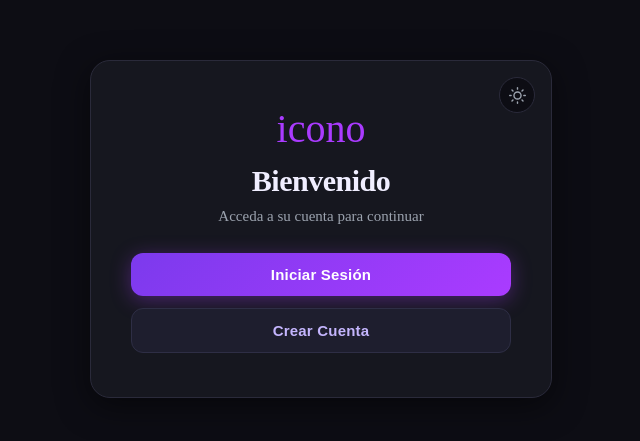
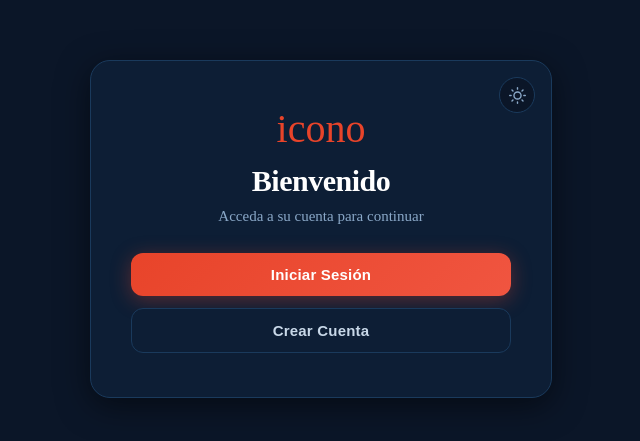
Before and after one commit to FacuNavas12/Asistente-ETL-Desarrollo, a React (Vite) app in the folder frontend/: page / in a window 1280 px wide. Shown: the part 191-632 px from the top of the page, without its empty margins (319-959 px from the left). Built offline with nearby package versions, Linux system fonts and the light colour scheme.

Commit message:
Cambios en paletas de colores

```diff
--- a/frontend/src/pages/CrearETL/CreateETL.css
+++ b/frontend/src/pages/CrearETL/CreateETL.css
@@ -52,18 +52,18 @@
   font-weight: 600;
   border: none;
   border-radius: 12px;
-  background: linear-gradient(135deg, #7c3aed, #aa3bff);
+  background: linear-gradient(135deg, #E8442A, #F05540);
   color: #fff;
   cursor: pointer;
   align-self: flex-start;
-  box-shadow: 0 4px 20px rgba(170, 59, 255, 0.35);
+  box-shadow: 0 4px 20px rgba(232, 68, 42, 0.35);
   transition: opacity 0.2s, transform 0.15s, box-shadow 0.2s;
 }
 
 .etl-submit-btn:hover {
   opacity: 0.9;
   transform: translateY(-2px);
-  box-shadow: 0 6px 28px rgba(170, 59, 255, 0.5);
+  box-shadow: 0 6px 28px rgba(232, 68, 42, 0.5);
 }
 
 .etl-submit-btn:active {
--- a/frontend/src/pages/CrearETL/components/homeModal.css
+++ b/frontend/src/pages/CrearETL/components/homeModal.css
@@ -66,10 +66,10 @@
   font-weight: 600;
   border: none;
   border-radius: 10px;
-  background: linear-gradient(135deg, #7c3aed, #aa3bff);
+  background: linear-gradient(135deg, #E8442A, #F05540);
   color: #fff;
   cursor: pointer;
-  box-shadow: 0 4px 16px rgba(170, 59, 255, 0.3);
+  box-shadow: 0 4px 16px rgba(232, 68, 42, 0.3);
   transition: opacity 0.2s, transform 0.15s;
 }
 
--- a/frontend/src/pages/Home/Home.css
+++ b/frontend/src/pages/Home/Home.css
@@ -35,10 +35,10 @@
   font-weight: 600;
   border: none;
   border-radius: 10px;
-  background: linear-gradient(135deg, #7c3aed, #aa3bff);
+  background: linear-gradient(135deg, #E8442A, #F05540);
   color: #fff;
   cursor: pointer;
-  box-shadow: 0 4px 16px rgba(170, 59, 255, 0.3);
+  box-shadow: 0 4px 16px rgba(232, 68, 42, 0.3);
   transition: opacity 0.2s, transform 0.15s, box-shadow 0.2s;
   text-align: left;
   width: 100%;
@@ -47,7 +47,7 @@
 .etl-create-btn:hover {
   opacity: 0.9;
   transform: translateY(-2px);
-  box-shadow: 0 6px 24px rgba(170, 59, 255, 0.45);
+  box-shadow: 0 6px 24px rgba(232, 68, 42, 0.45);
 }
 
 .etl-create-btn:active {
@@ -135,7 +135,7 @@
 
 .etl-card:hover {
   border-color: var(--accent-border);
-  box-shadow: 0 4px 20px rgba(170, 59, 255, 0.18);
+  box-shadow: 0 4px 20px rgba(232, 68, 42, 0.18);
   transform: translateY(-2px);
 }
 
--- a/frontend/src/styles/authButtons.css
+++ b/frontend/src/styles/authButtons.css
@@ -27,23 +27,23 @@
 }
 
 .auth-btn.login {
-  background: linear-gradient(135deg, #7c3aed, #aa3bff);
-  box-shadow: 0 4px 20px rgba(170, 59, 255, 0.35);
+  background: linear-gradient(135deg, #E8442A, #F05540);
+  box-shadow: 0 4px 20px rgba(232, 68, 42, 0.35);
 }
 
 .auth-btn.login:hover {
-  box-shadow: 0 6px 28px rgba(170, 59, 255, 0.5);
+  box-shadow: 0 6px 28px rgba(232, 68, 42, 0.5);
 }
 
 .auth-btn.signup {
-  background: #1e1e2e;
-  border: 1px solid #2e2e45;
-  color: #c4b5fd;
+  background: #0D1E35;
+  border: 1px solid #1A3A5C;
+  color: #C8D8E8;
 }
 
 .auth-btn.signup:hover {
-  background: #252538;
-  border-color: #aa3bff;
+  background: #132540;
+  border-color: #E8442A;
 }
 
 .auth-btn.logout {
--- a/frontend/src/styles/theme.css
+++ b/frontend/src/styles/theme.css
@@ -7,28 +7,28 @@
 }
 
 .app-dark {
-  --bg: #0d0d14;
-  --surface: #16171f;
-  --border: #2a2a3a;
-  --text: #9ca3af;
-  --text-h: #f0eeff;
-  --accent: #aa3bff;
-  --accent-bg: rgba(170, 59, 255, 0.12);
-  --accent-border: rgba(170, 59, 255, 0.45);
+  --bg: #0B1628;
+  --surface: #0D1E35;
+  --border: #1A3A5C;
+  --text: #8AA8C8;
+  --text-h: #FFFFFF;
+  --accent: #E8442A;
+  --accent-bg: rgba(232, 68, 42, 0.12);
+  --accent-border: rgba(232, 68, 42, 0.45);
   --shadow: 0 8px 32px rgba(0, 0, 0, 0.5);
   background: var(--bg);
   color: var(--text);
 }
 
 .app-light {
-  --bg: #f0f2f8;
+  --bg: #eaf1f8;
   --surface: #ffffff;
-  --border: #e0e0f0;
-  --text: #6b6880;
-  --text-h: #1a1a2e;
-  --accent: #7c3aed;
-  --accent-bg: rgba(124, 58, 237, 0.08);
-  --accent-border: rgba(124, 58, 237, 0.35);
+  --border: #b8d0e8;
+  --text: #4a6a8a;
+  --text-h: #0D1E35;
+  --accent: #E8442A;
+  --accent-bg: rgba(232, 68, 42, 0.08);
+  --accent-border: rgba(232, 68, 42, 0.35);
   --shadow: 0 8px 32px rgba(0, 0, 0, 0.1);
   background: var(--bg);
   color: var(--text);
```
